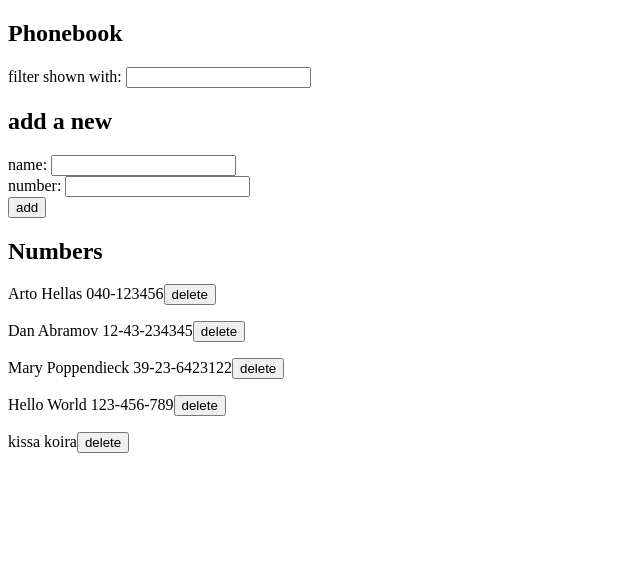
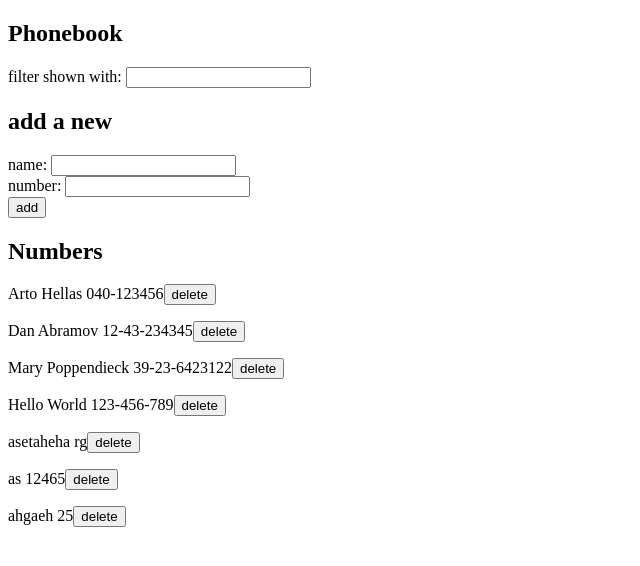
Before and after one commit to anniina-aarnio/fullstack_MOOC, a React (Create React App) app in the folder osa2/puhelinluettelo/: page / in a window 1280 px wide. Shown: the top 566 px of the page, without its empty margins (0-640 px from the left). Built offline with nearby package versions, Linux system fonts and the light colour scheme; data requests are answered from the project's data file.

Commit message:
osa 2.15 muutettu handleClick App:ssa, että todella vaihtaa numeron palvelimellakin

```diff
--- a/osa2/puhelinluettelo/db.json
+++ b/osa2/puhelinluettelo/db.json
@@ -21,9 +21,19 @@
       "id": 5
     },
     {
-      "name": "kissa",
-      "number": "koira",
-      "id": 6
+      "name": "asetaheha",
+      "number": "rg",
+      "id": 7
+    },
+    {
+      "name": "as",
+      "number": "12465",
+      "id": 8
+    },
+    {
+      "name": "ahgaeh",
+      "number": "25",
+      "id": 9
     }
   ]
 }
--- a/osa2/puhelinluettelo/src/App.js
+++ b/osa2/puhelinluettelo/src/App.js
@@ -26,6 +26,14 @@ const App = () => {
       if (window.confirm(`${newName} is already added to phonebook, replace the old number with a new one?`)) {
         const person = persons.find(p => p.name === newName.trim())
         console.log("person", person)
+
+        personService
+          .update(person.id, { ...person, number: newNumber.trim()})
+          .then(response => {
+            setPersons(persons.map(p => p.id !== person.id ? p : response.data))
+            setNewName('')
+            setNewNumber('')
+        })
       }
       return
     }
```
